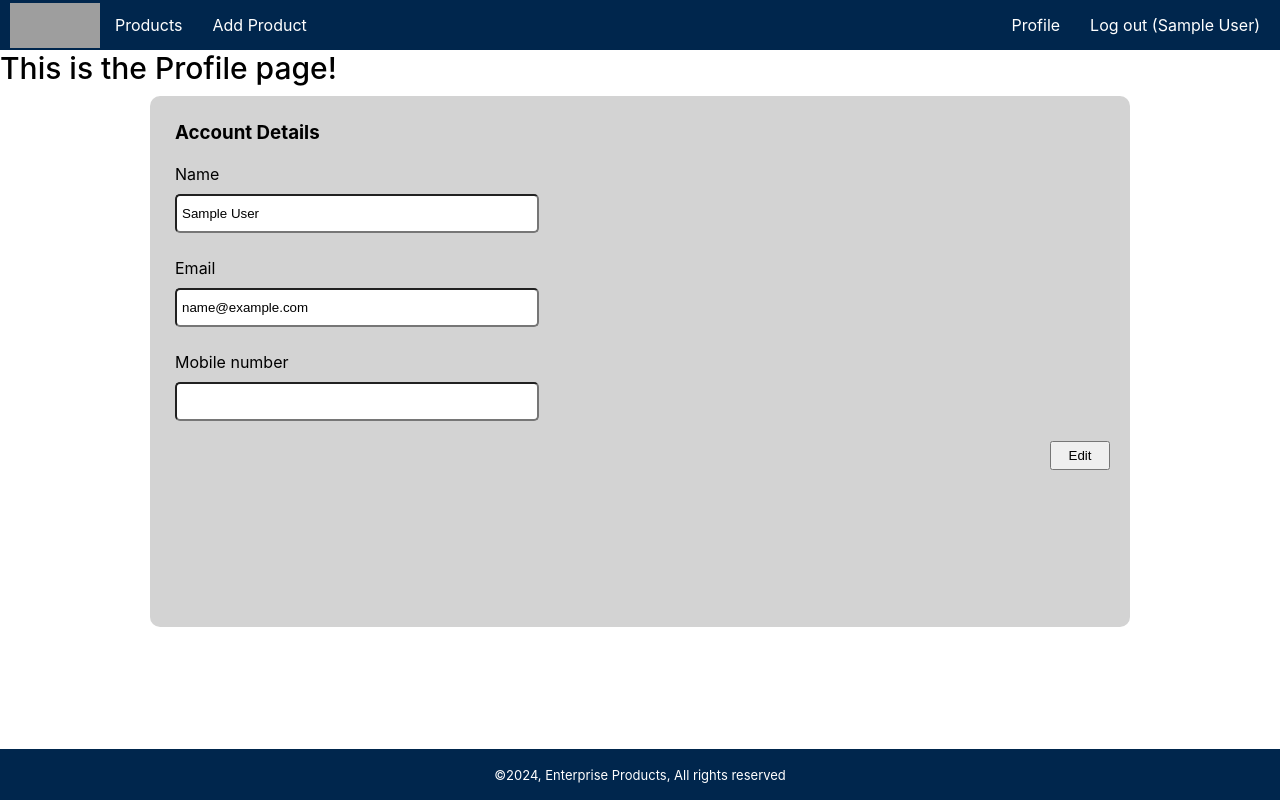
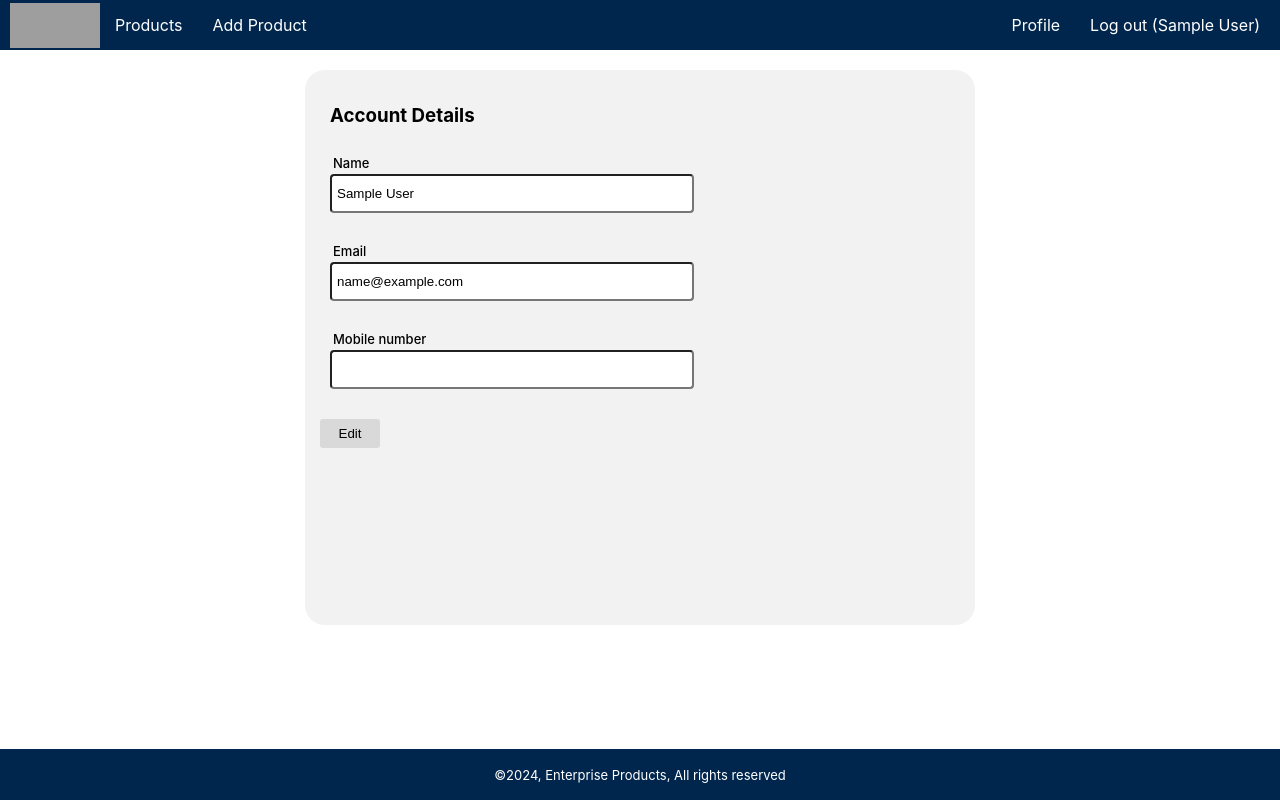
Before and after one commit to Layt27/product-management-system-web-app, a React (Create React App) app in the folder frontend/: page /profile/1 in a window 1280 px wide. Built offline with nearby package versions, Linux system fonts and the light colour scheme; sample sign-in values are in the browser's storage; grey boxes are pictures that could not be loaded.

Commit message:
style: Edit design layout of profile page

```diff
--- a/frontend/src/App.css
+++ b/frontend/src/App.css
@@ -40,11 +40,7 @@
   /* height: 100dvh; */
 }
 
-.profileDiv {
-  height: 100dvh;
-}
-
-.loginDivPage, .signUpDivPage, .addProductDivPage, .updateProductDivPage {
+.loginDivPage, .signUpDivPage, .addProductDivPage, .updateProductDivPage, .profileDivPage {
   display: flex;
   flex-direction: column;
   /* justify-content: center; */
@@ -191,38 +187,44 @@
 
 /* Profile Page CSS */
 .profile-details-container {
-  background-color: lightgray;
-  width: 75%;
-  height: 73%;
-  margin: auto;
-  padding: 10px;
-  border-radius: 10px;
+  display: flex;
+  flex-direction: column;
+  background-color:#f2f2f2;
+  width: 50%;
+  height: 75%;
+  margin-top: 20px;
+  padding: 15px;
+  border-radius: 20px;
 }
 
 .profile-details-container > h3 {
-  margin: 15px 0px 5px 15px;
+  padding-left: 10px;
 }
 
 .profile-details-container > div {
-  display: block;
-  padding: 15px 15px 10px 15px;
+  padding: 0px 10px;
 }
 
 .profile-details-container > button {
-  float: right;
-  padding: 5px;
+  padding: 7px;
   width: 60px;
   margin-top: 10px;
   margin-right: 10px;
+  background-color: #d9d9d9;
+  border: none;
+  border-radius: 3px;
+  cursor: pointer;
+}
+
+.form-group {
+  margin-bottom: 20px;
 }
 
 .form-group > input {
-  display: block;
   padding: 5px;
   height: 25px;
   width: 350px;
-  margin-top: 10px;
-  border-radius: 5px;
+  border-radius: 4px;
 }
 
 /* CSS Element Selectors */
--- a/frontend/src/components/Profile.js
+++ b/frontend/src/components/Profile.js
@@ -120,34 +120,32 @@ const Profile = () => {
 	};
 
 	return (
-		<div className='profileDiv'>
-		<h1>This is the Profile page!</h1>
-
+		<div className='profileDivPage'>
 			<div className='profile-details-container'>
 				<h3>Account Details</h3>
 
 				<div className='form-group'>
-				<label>Name</label>
+					<label className='inputFieldLabels'>Name</label>
 					<input className='profile-input' type='text' readOnly={!isEditing}
 						value={userName} onChange={(e) => setUserName(e.currentTarget.value)}>
 					</input>
-				{error && !userName && <span style={{'display': 'block', 'fontSize': 'small', 'color': 'red'}}>This field cannot be left blank</span>}
+					{error && !userName && <span className='invalid-input'>This field cannot be left blank</span>}
 				</div>
 
 				<div className='form-group'>
-				<label>Email</label>
+					<label className='inputFieldLabels'>Email</label>
 					<input className='profile-input' type='text' readOnly={!isEditing}
 						value={userEmail} onChange={(e) => setUserEmail(e.currentTarget.value)}>
 					</input>
-				{error && !userEmail && <span style={{'display': 'block', 'fontSize': 'small', 'color': 'red'}}>This field cannot be left blank</span>}
+					{error && !userEmail && <span className='invalid-input'>This field cannot be left blank</span>}
 				</div>
 
 				<div className='form-group'>
-				<label>Mobile number</label>
+					<label className='inputFieldLabels'>Mobile number</label>
 					<input className='profile-input' type='text' readOnly={!isEditing}
 						value={userMobileNumber} onChange={(e) => setUserMobileNumber(e.currentTarget.value)}>
 					</input>
-				{error && !userMobileNumber && <span style={{'display': 'block', 'fontSize': 'small', 'color': 'red'}}>This field cannot be left blank</span>}
+					{error && !userMobileNumber && <span className='invalid-input'>This field cannot be left blank</span>}
 				</div>
 
 				{
```
Lines whose indentation alone changed are shown as unchanged.
